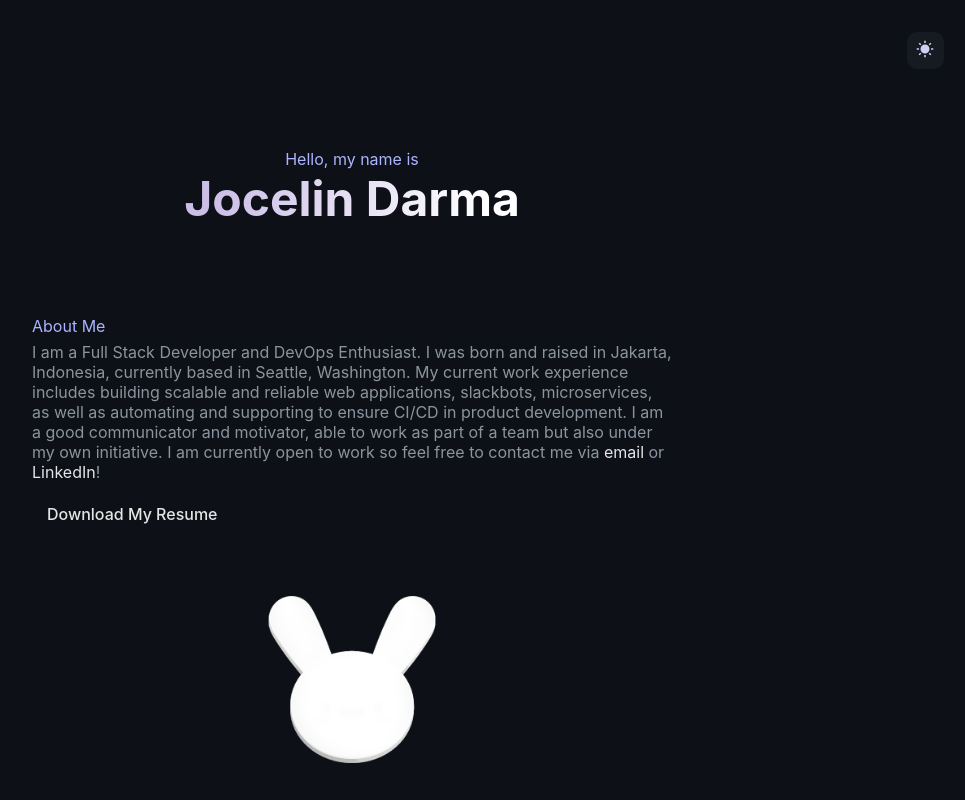
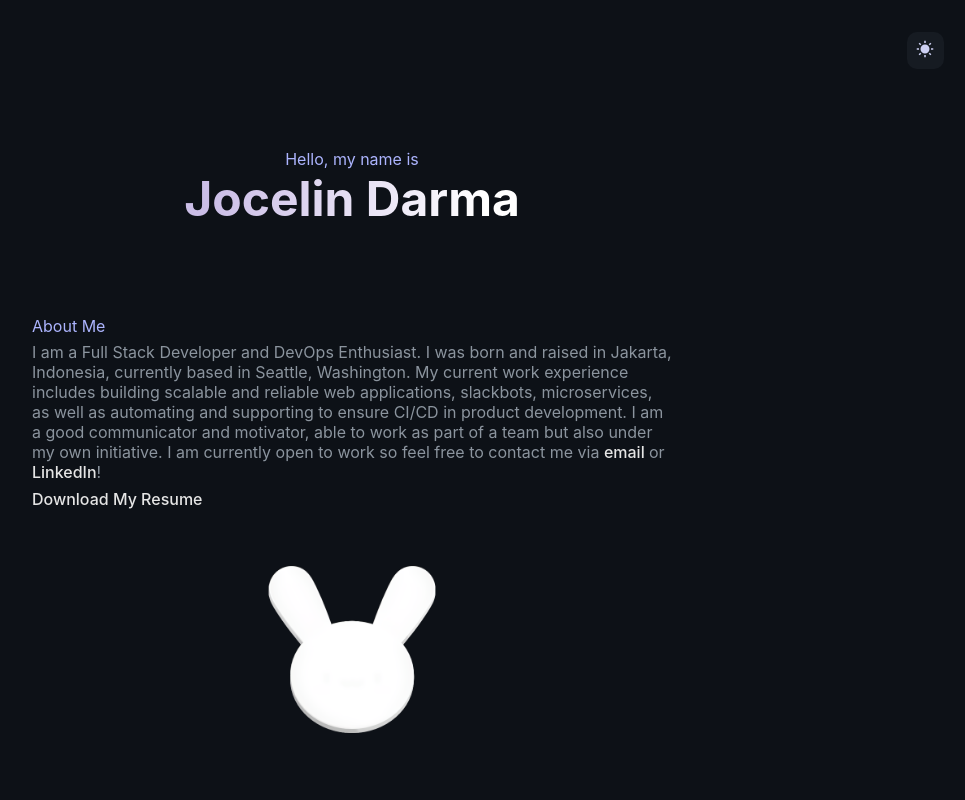
Before and after one commit to jocelindarma/jocelindarma.github.io, a React (Create React App) app: page / in a window 1280 px wide. Shown: the top 800 px of the page, without its empty margins (288-1253 px from the left). Built offline with nearby package versions, Linux system fonts and the light colour scheme.

Commit message:
update about section

```diff
--- a/src/components/About/About.css
+++ b/src/components/About/About.css
@@ -21,7 +21,6 @@
   height: auto;
 }
 
-
 @media (max-width: 425px) {
   .about-section {
     padding: 20px;
@@ -43,4 +42,5 @@
 a {
   color: var(--white-color);
   text-decoration: none;
+  font-weight: 500;
 }
--- a/src/components/About/About.js
+++ b/src/components/About/About.js
@@ -19,7 +19,7 @@ export const About = () => {
           me via <a href="mailto:jocelindarma13@gmail.com" target="_top">email </a>
           or <a href="https://www.linkedin.com/in/jocelindarma/" target="_blank" rel="noreferrer">LinkedIn</a>! {" "}
         </p>
-        <span className="white-text">
+        <span>
           <a href={resume} target="_blank" rel="noreferrer">Download My Resume</a>
         </span>
       </div>
```
